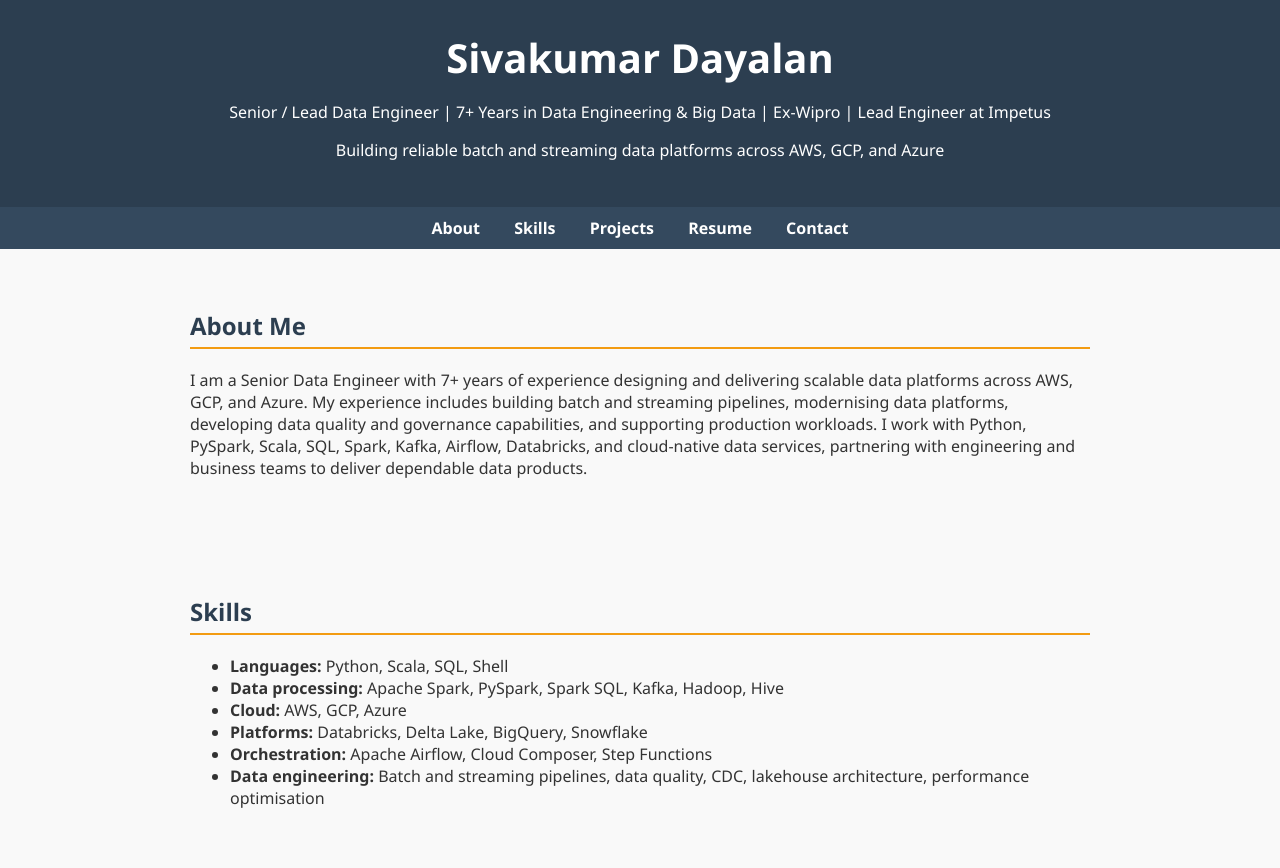
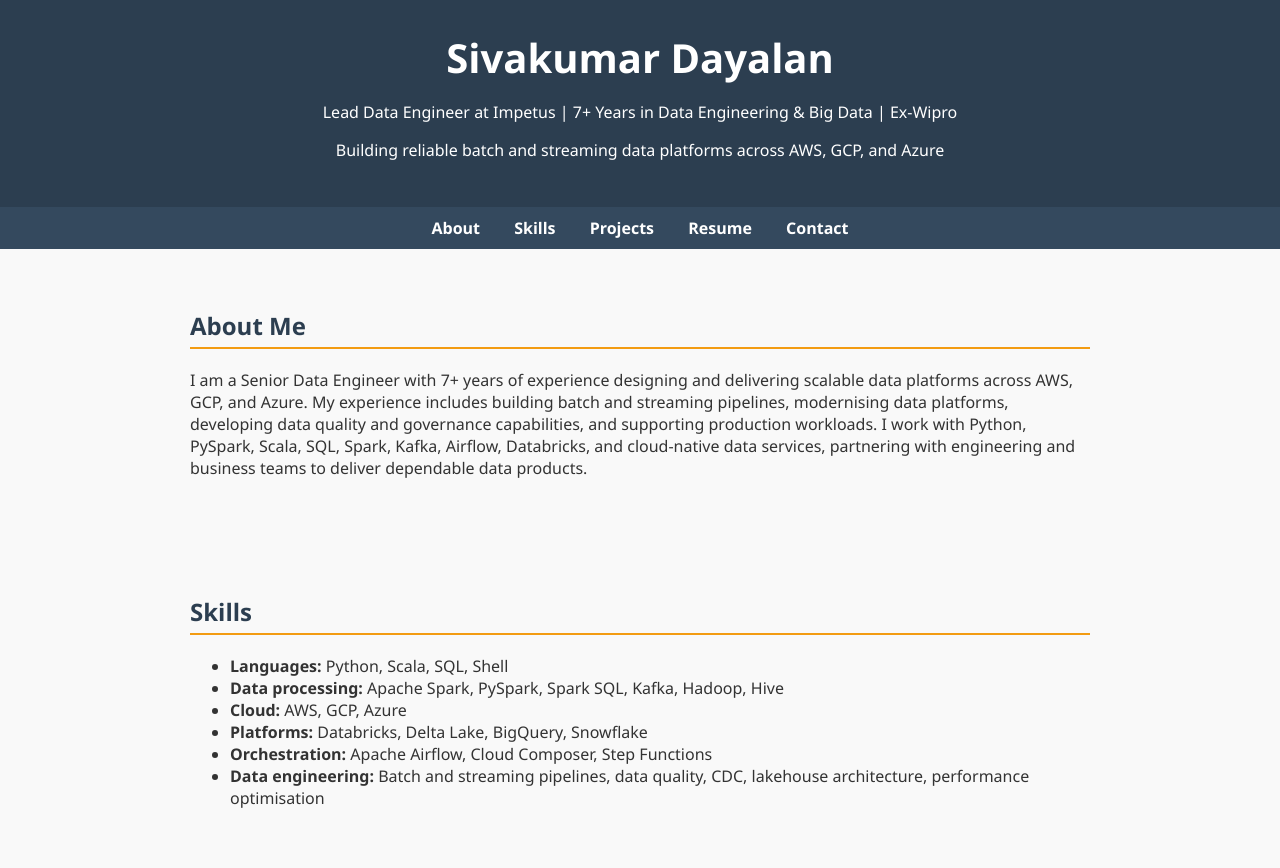
Before and after one commit to SivaInspy/sivainspy.github.io, a plain HTML site: page index.html in a window 1280 px wide. Shown: the top 868 px of the page. Drawn offline with Linux system fonts and the light colour scheme.

Commit message:
Updated tagline

```diff
--- a/index.html
+++ b/index.html
@@ -10,7 +10,7 @@
 <body>
     <header>
         <h1>Sivakumar Dayalan</h1>
-        <p>Senior / Lead Data Engineer | 7+ Years in Data Engineering &amp; Big Data | Ex-Wipro | Lead Engineer at Impetus</p>
+        <p>Lead Data Engineer at Impetus | 7+ Years in Data Engineering &amp; Big Data | Ex-Wipro</p>
         <p>Building reliable batch and streaming data platforms across AWS, GCP, and Azure</p>
     </header>
 
```
